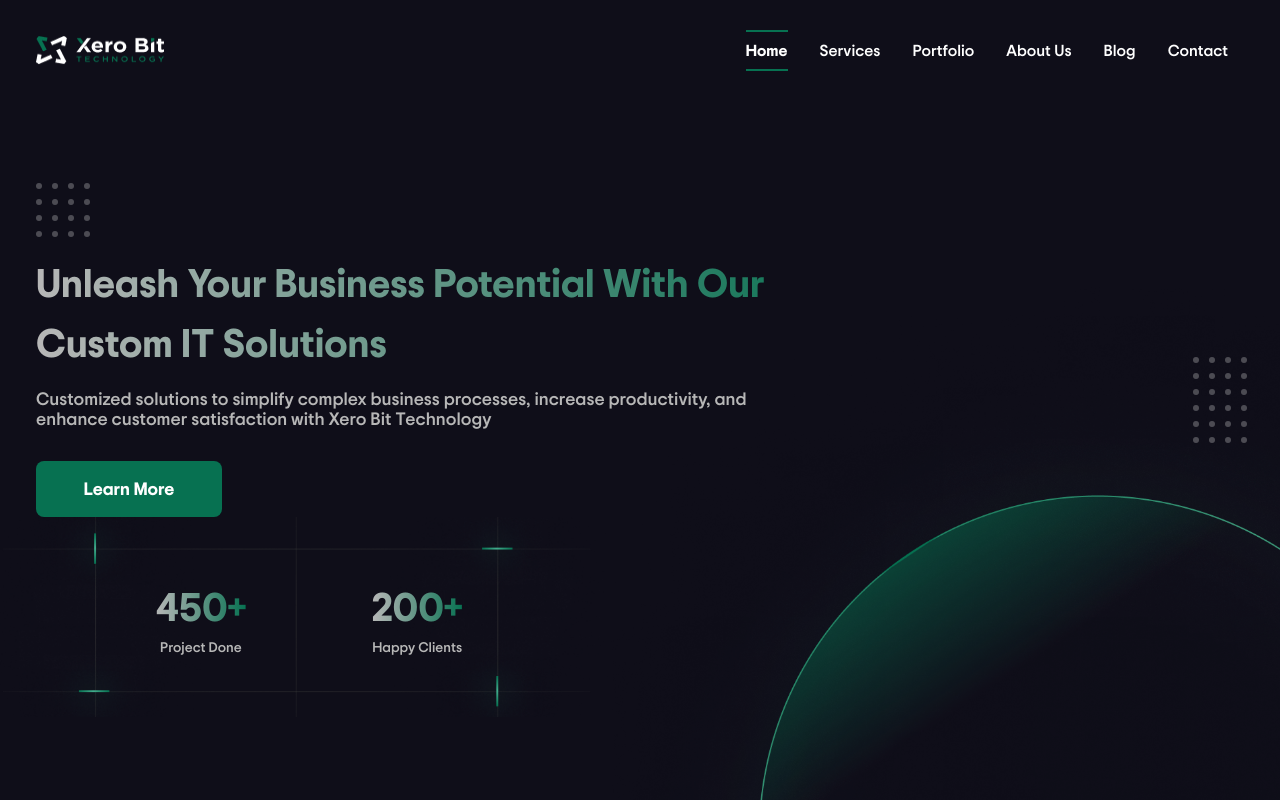
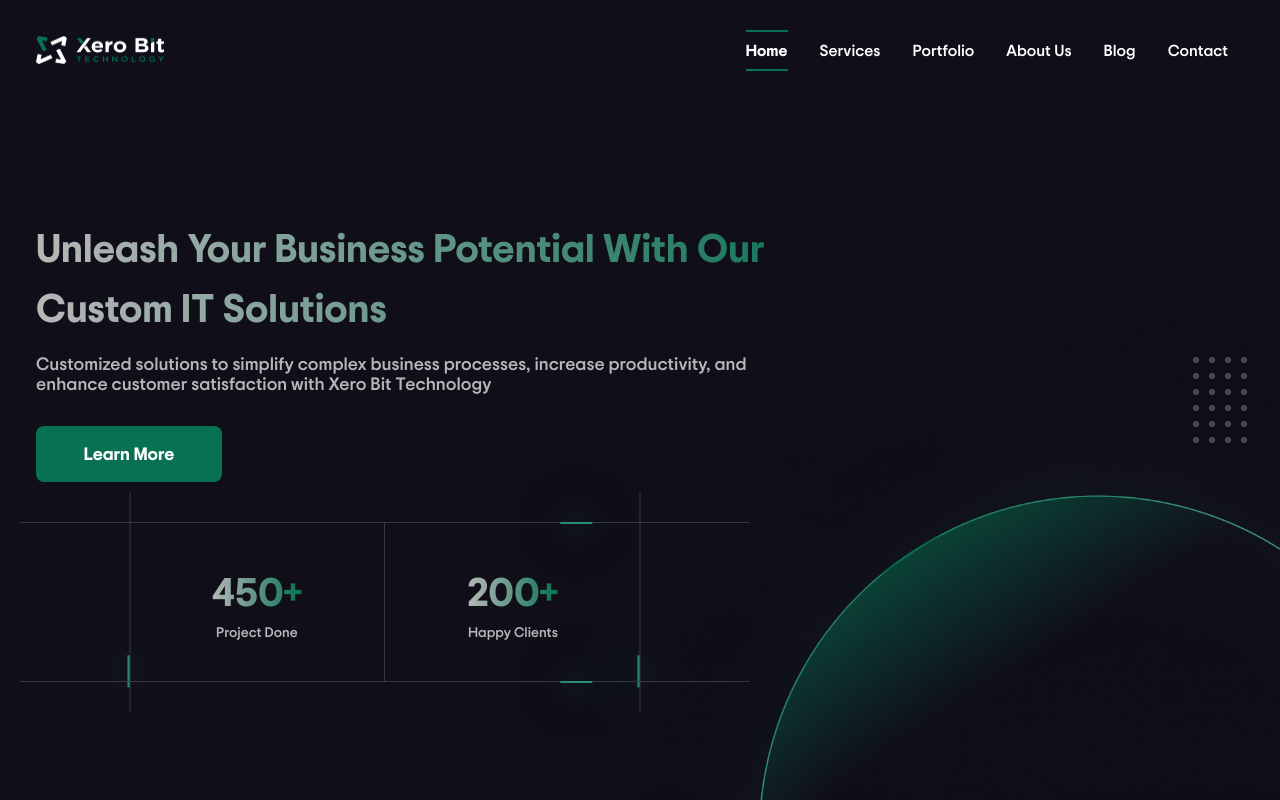
Before and after one commit to bilal060/xerobits-technology-nextjs, a Next.js app: page / in a window 1280 px wide. Built offline with nearby package versions, Linux system fonts and the light colour scheme.

Commit message:
added moving border aniamtion

```diff
--- a/src/app/components/HomePage/HeroSection.js
+++ b/src/app/components/HomePage/HeroSection.js
@@ -30,7 +30,7 @@ const HeroSection = ({ createRef, activeSection }) => {
         <Image
           src={VerticalDots}
           alt="HorizentalDots"
-          className="hidden md:block 2xl:my-4 mb-4"
+          className="hidden 2xl:block 2xl:my-4 mb-4"
         />
         <h1 className="reveal-text lg:w-[819px] text-56px gradient-text-green">
           Unleash Your Business Potential With Our Custom IT Solutions
@@ -48,16 +48,36 @@ const HeroSection = ({ createRef, activeSection }) => {
           />
         </div>
       </div>
-      <div className="2xl:container 2xl:mx-auto reveal-text">
-        <div className="home-rectangle-bg bg-cover bg-center bg-no-repeat  flex flex-col justify-center w-full sm:w-[70%] h-[160px] sm:h-[200px] 2xl:h-[280px] lg:w-[618px]">
+      <div className="md:container md:mx-auto reveal-text">
+        <div className="react-angle mt-[40px] 2xl:mt-4 flex relative sm:w-[70%] sm:ml-[40px] md:ml-0  h-[130px] sm:h-[140px] md:h-[160px] 2xl:h-[170px] lg:w-[730px]">
+          <div className="h-[1px] absolute top-0 text-[#393939] bg-[#393939] w-full rounded">
+            <div className="moving-border-animation">
+              <span></span>
+            </div>
+          </div>
+          <div className=" absolute left-[-75px] sm:left-[-50px] lg:left-0 text-[#393939] bg-[#393939] rounded  border-t border-[#393939] rotate-90 w-[180px] md:w-[220px] top-[65px] md:top-[80px] 2xl:w-[250px] 2xl:top-[85px] 2xl:left-[-50px]">
+            <div className="moving-border-animation">
+              <span></span>
+            </div>
+          </div>
+          <div className=" text-[#393939] absolute right-[-75px] sm:right-[-50px] lg:right-0 bg-[#393939] rounded border-t border-[#393939] rotate-90 w-[180px] md:w-[220px] top-[65px] md:top-[80px] 2xl:w-[250px] 2xl:top-[85px] 2xl:right-[-50px]">
+            <div className="moving-border-animation">
+              <span></span>
+            </div>
+          </div>
+          <div className="h-[1px] text-[#393939] absolute bottom-0 bg-[#393939] w-full rounded">
+            <div className="moving-border-animation">
+              <span></span>
+            </div>
+          </div>
           <div className="flex w-[70%] items-center justify-around mx-auto">
-            <div className="flex flex-col items-center">
+            <div className="flex flex-col items-center h-full justify-center border-r border-[#393939] w-full">
               <h3 className="text-56px gradient-text-green">450+</h3>
               <p className="text-18px text-lightGray text-[14px] ">
                 Project Done
               </p>
             </div>
-            <div className="flex flex-col items-center">
+            <div className="flex flex-col items-center w-full">
               <h3 className=" text-56px  gradient-text-green">200+</h3>
               <p className=" text-18px text-lightGray text-[14px]">
                 Happy Clients
--- a/src/app/globals.css
+++ b/src/app/globals.css
@@ -116,7 +116,6 @@ body {
 }
 
 @keyframes rotate {
-
   from {
     transform: rotate(0deg);
   }
@@ -124,7 +123,6 @@ body {
   to {
     transform: rotate(360deg);
   }
-
 }
 
 .choose-us {
@@ -156,17 +154,21 @@ body {
 }
 
 .services {
-  background: linear-gradient(45deg,
-      rgba(7, 113, 81, 0.5) 0%,
-      rgba(7, 113, 81, 0) 25.75%,
-      rgba(7, 113, 81, 0) 2.75%);
+  background: linear-gradient(
+    45deg,
+    rgba(7, 113, 81, 0.5) 0%,
+    rgba(7, 113, 81, 0) 25.75%,
+    rgba(7, 113, 81, 0) 2.75%
+  );
 }
 
 .blogs {
-  background: linear-gradient(320deg,
-      rgba(7, 113, 81, 0.5) 0%,
-      rgba(7, 113, 81, 0) 20.75%,
-      rgba(7, 113, 81, 0) 2.75%);
+  background: linear-gradient(
+    320deg,
+    rgba(7, 113, 81, 0.5) 0%,
+    rgba(7, 113, 81, 0) 20.75%,
+    rgba(7, 113, 81, 0) 2.75%
+  );
 }
 
 .bg-project-idea-laptop {
@@ -209,7 +211,6 @@ body {
   opacity: 0.2 !important;
 }
 
-
 .rocket-img {
   animation: slideYAnimation 3s ease-in-out infinite alternate;
 }
@@ -237,7 +238,6 @@ body {
     transform: translateY(120px);
   }
 }
-
 
 /* Hide scrollbar for Chrome, Safari and Opera */
 /* body::-webkit-scrollbar {
@@ -267,10 +267,9 @@ body {
 }
 
 .container-home::-webkit-scrollbar-thumb {
-  background-color: #077151;
+  background: linear-gradient(180deg, #077151 0%, #43ad8d 47.92%, #077151 100%);
   border-radius: 4px;
   border: 2px solid #077151;
-  background-color: rgba(7, 113, 81, 0.50);
 }
 
 .transition {
@@ -357,3 +356,29 @@ body {
     width: 70%;
   }
 }
+
+.moving-border-animation {
+  position: absolute;
+  width: 100%;
+  animation: moveBorder 4s infinite linear;
+}
+.moving-border-animation > span {
+  position: absolute;
+  background: linear-gradient(180deg, #077151 0%, #43ad8d 47.92%, #077151 100%);
+  box-shadow: 0px 0px 36.96px 0px #2c9575, 0px 0px 63.36px 0px #2c9575,
+    0px 0px 110.88px 0px #2c9575;
+  width: 32px;
+  height: 2px;
+}
+
+@keyframes moveBorder {
+  0% {
+    transform: translateX(0);
+  }
+  50% {
+    transform: translateX(100%);
+  }
+  100% {
+    transform: translateX(0);
+  }
+}
--- a/tailwind.config.js
+++ b/tailwind.config.js
@@ -23,7 +23,7 @@ module.exports = {
       },
       screens: {
         xs: "500px",
-        // => @media (min-width: 640px) { ... }
+        // => @media (min-width: 500px) { ... }
 
         sm: "640px",
         // => @media (min-width: 640px) { ... }
```
